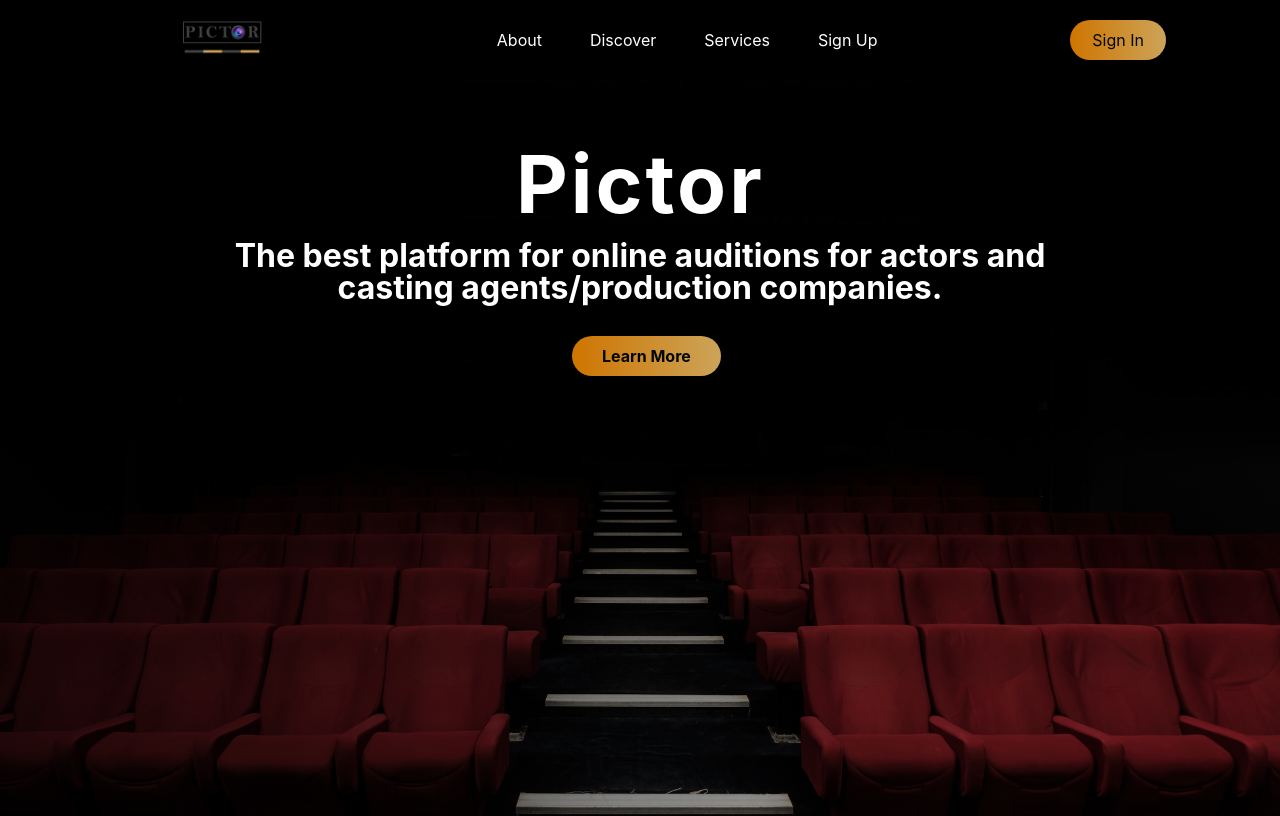
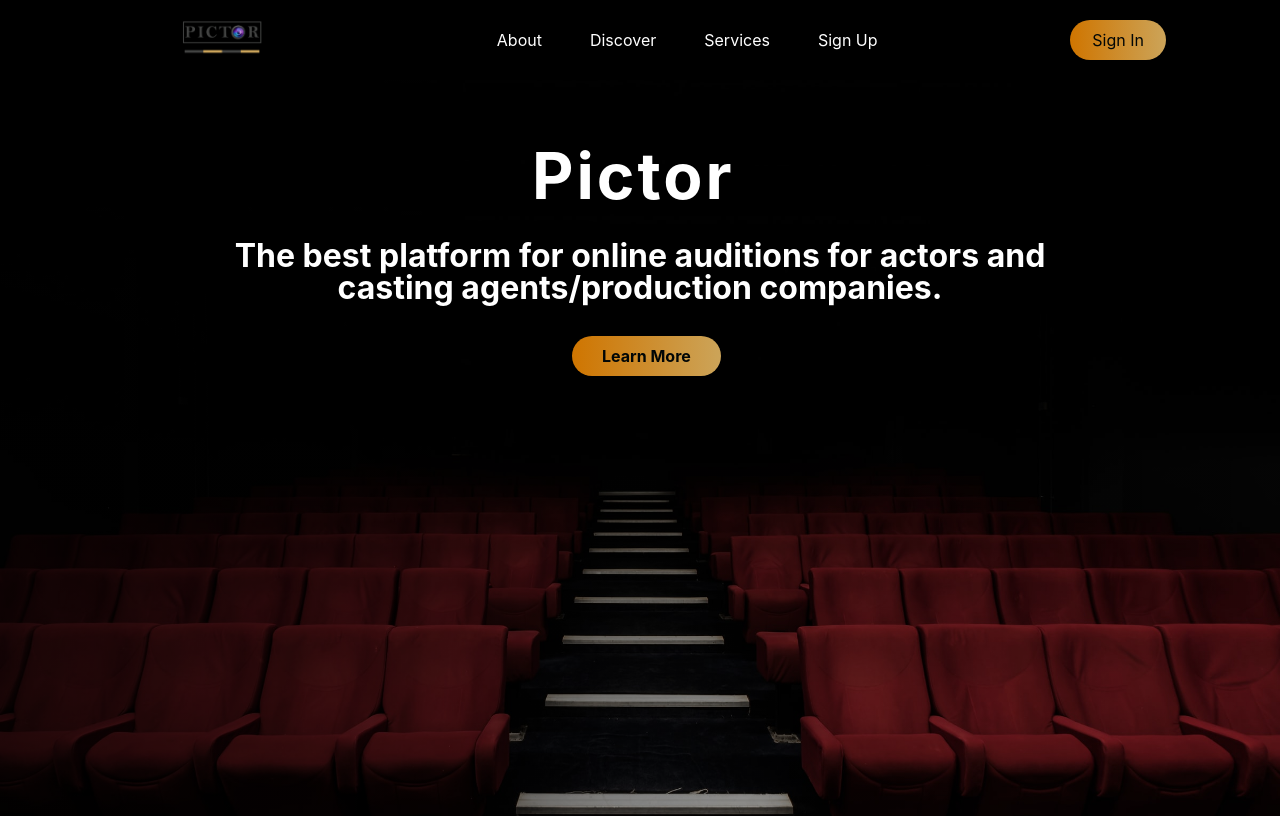
Before and after one commit to NicholasJardine/pictor-front-end, a React (Create React App) app: page / in a window 1280 px wide. Shown: the top 816 px of the page. Built offline with nearby package versions, Linux system fonts and the light colour scheme.

Commit message:
banner better

```diff
--- a/src/components/Hero/HeroElements.js
+++ b/src/components/Hero/HeroElements.js
@@ -41,9 +41,9 @@
 `;
 
 export const HeroH1 = styled.h1`
-    font-size:clamp(2.5rem, 10vw, 5rem);
-    margin-bottom: 1rem;
-    margin-left:324px;
+    font-size:clamp(2.5rem, 10vw, 4rem);
+    margin-bottom: 2rem;
+    margin-left:340px;
 
     margin-top:-360px;
     letter-spacing:3px;
@@ -52,11 +52,13 @@
     @media screen and (max-width: 768px) {
         margin-top:-220px;
         margin-left:56px;
+        margin-bottom: 1rem;
+
     }
 `
 
 export const HeroP = styled.p`
-    font-size:clamp(2rem, 2.5vw, 3rem);
+    font-size:clamp(2rem, 2.5vw, 2.5rem);
     margin-bottom: 2rem;
     @media screen and (max-width: 768px) {
         margin-left:-16px;
--- a/src/components/Hero/index.js
+++ b/src/components/Hero/index.js
@@ -49,7 +49,7 @@
                 <HeroH1>Pictor</HeroH1>
                     <HeroP>The best platform for online auditions for actors and casting agents/production companies.</HeroP>
                     {/* <HeroBtn><p>Place Order</p></HeroBtn> */}
-                    <HeroButton> Learn More</HeroButton>
+                    <HeroButton to='about' smooth={true} duration={500} spy={true} exact='true' offset= {-80}> Learn More</HeroButton>
                 </HeroItems>
             </HeroContent>
         </HeroContainer>
```
